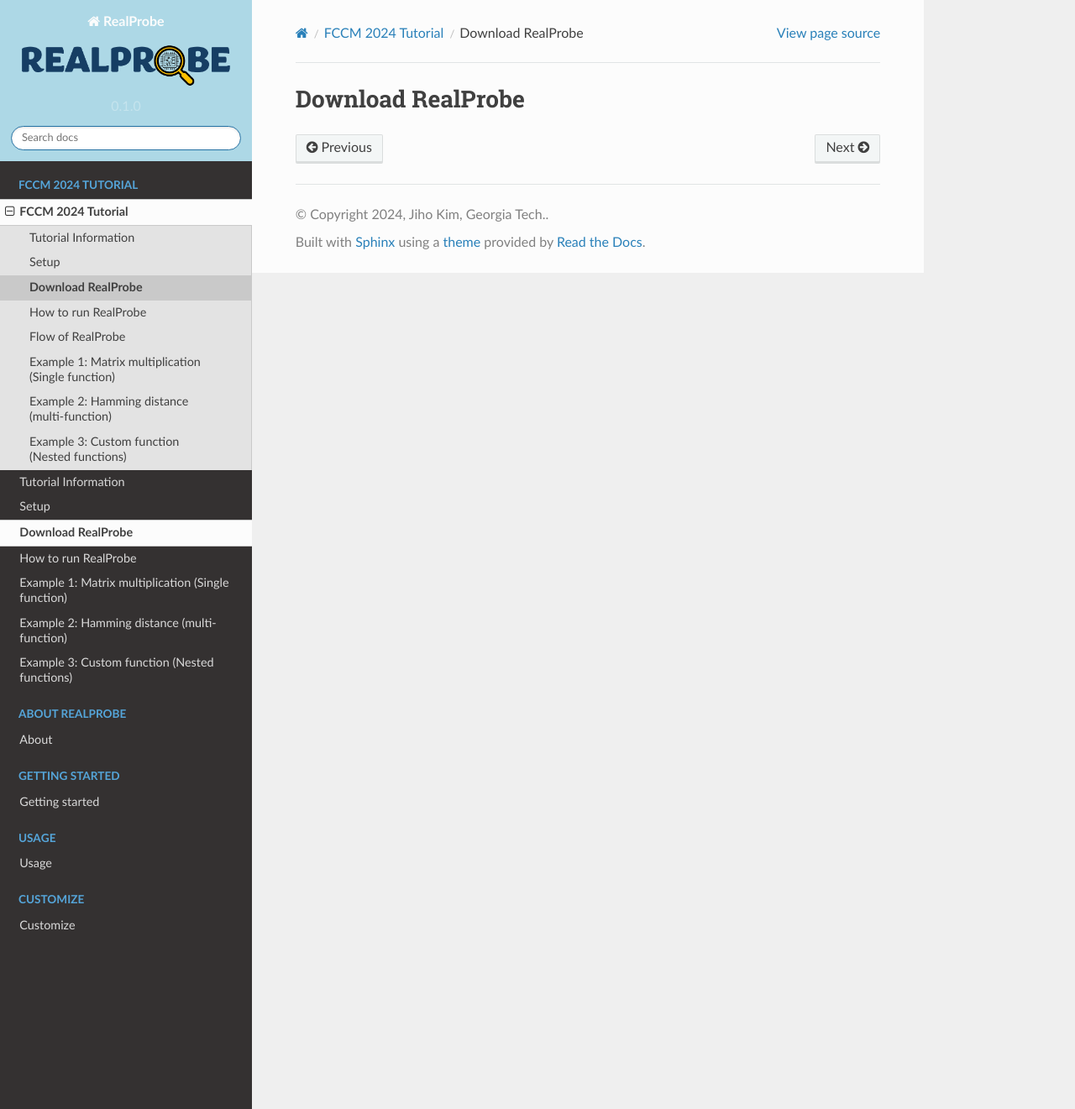
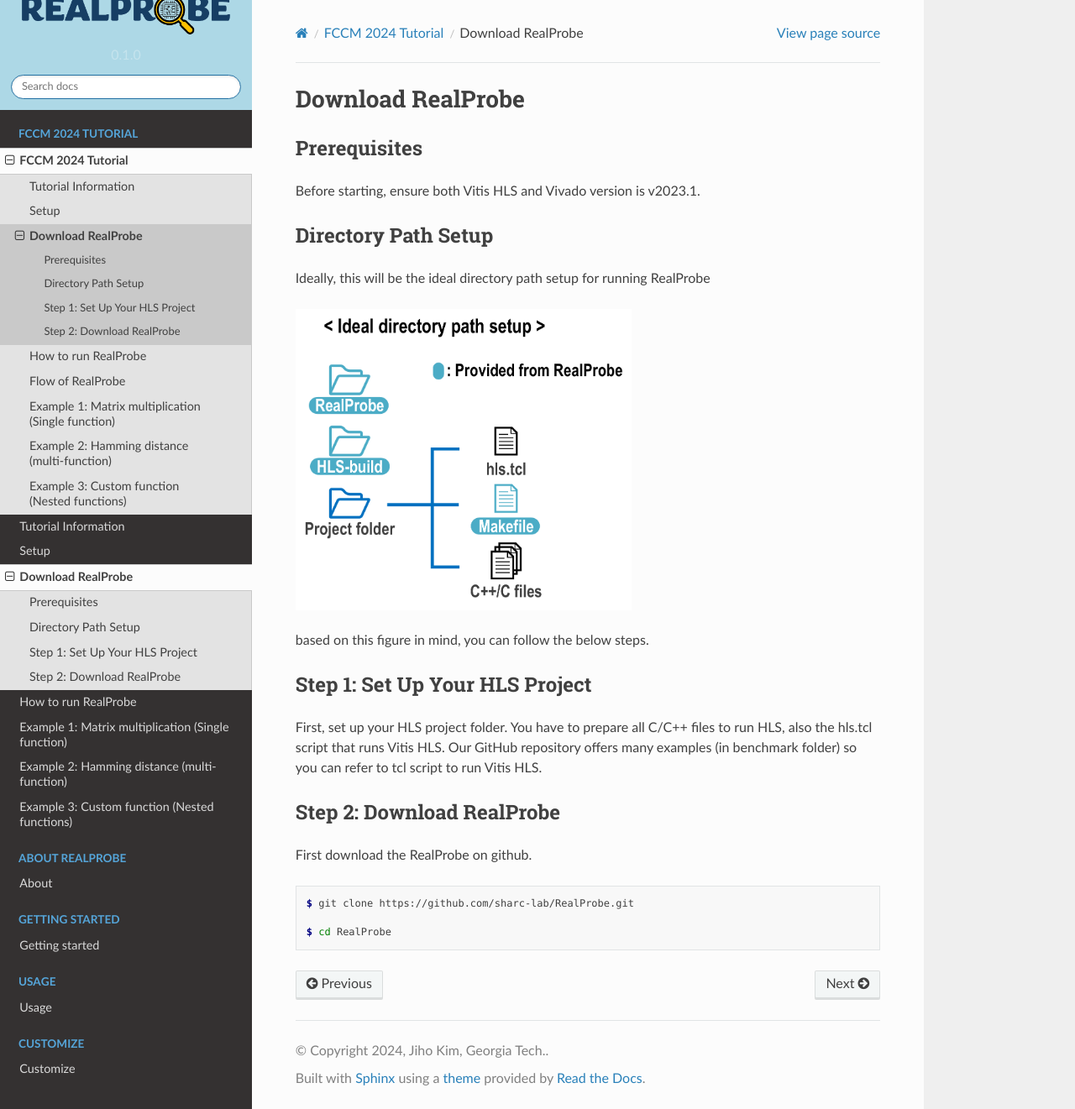
Before and after one commit to sharc-lab/RealProbe-doc, a Sphinx documentation site: the page built from docs/source/tutorial/install.rst, in a window 1280 px wide and 1321 px high. Shown: the whole window at 84% size. Built offline with Sphinx 7.4.7 and the Read the Docs theme 2.0.0, drawn with Linux system fonts in a browser that asks for light colours; pages that are not in the unit, such as notebooks, are missing from menus.

Commit message:
Update install.rst

```diff
--- a/docs/source/tutorial/install.rst
+++ b/docs/source/tutorial/install.rst
@@ -1,2 +1,34 @@
 Download RealProbe
 ==============================
+
+
+Prerequisites
+------------
+
+Before starting, ensure both Vitis HLS and Vivado version is v2023.1.
+
+Directory Path Setup
+------------
+
+Ideally, this will be the ideal directory path setup for running RealProbe
+
+.. image:: ../img/filepath.png
+  :width: 400
+  :alt: <Directory Path Setup>
+
+based on this figure in mind, you can follow the below steps.
+
+Step 1: Set Up Your HLS Project
+----------------
+First, set up your HLS project folder. You have to prepare all C/C++ files to run HLS, also the hls.tcl script that runs Vitis HLS. Our GitHub repository offers many examples (in benchmark folder) so you can refer to tcl script to run Vitis HLS.
+
+Step 2: Download RealProbe
+------------
+
+First download the RealProbe on github.
+
+.. code-block:: console
+
+   $ git clone https://github.com/sharc-lab/RealProbe.git
+
+   $ cd RealProbe
```
